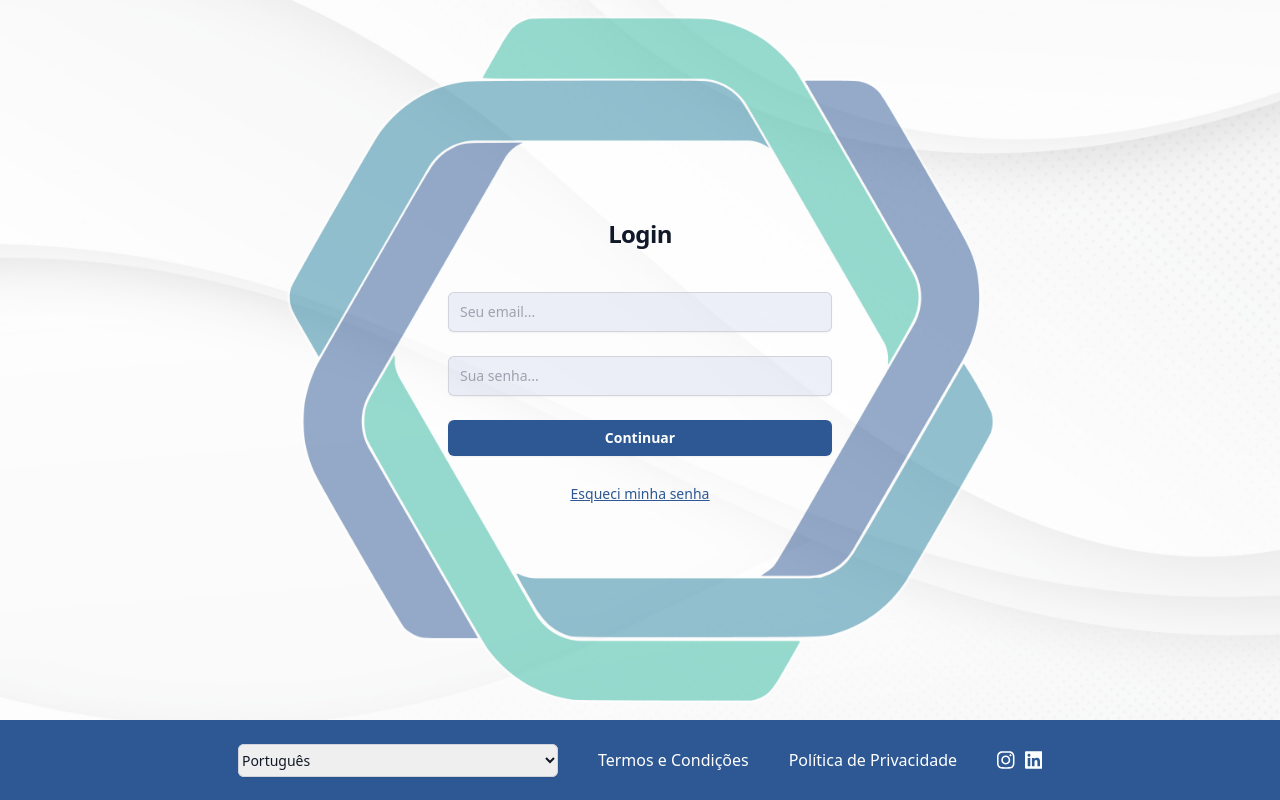
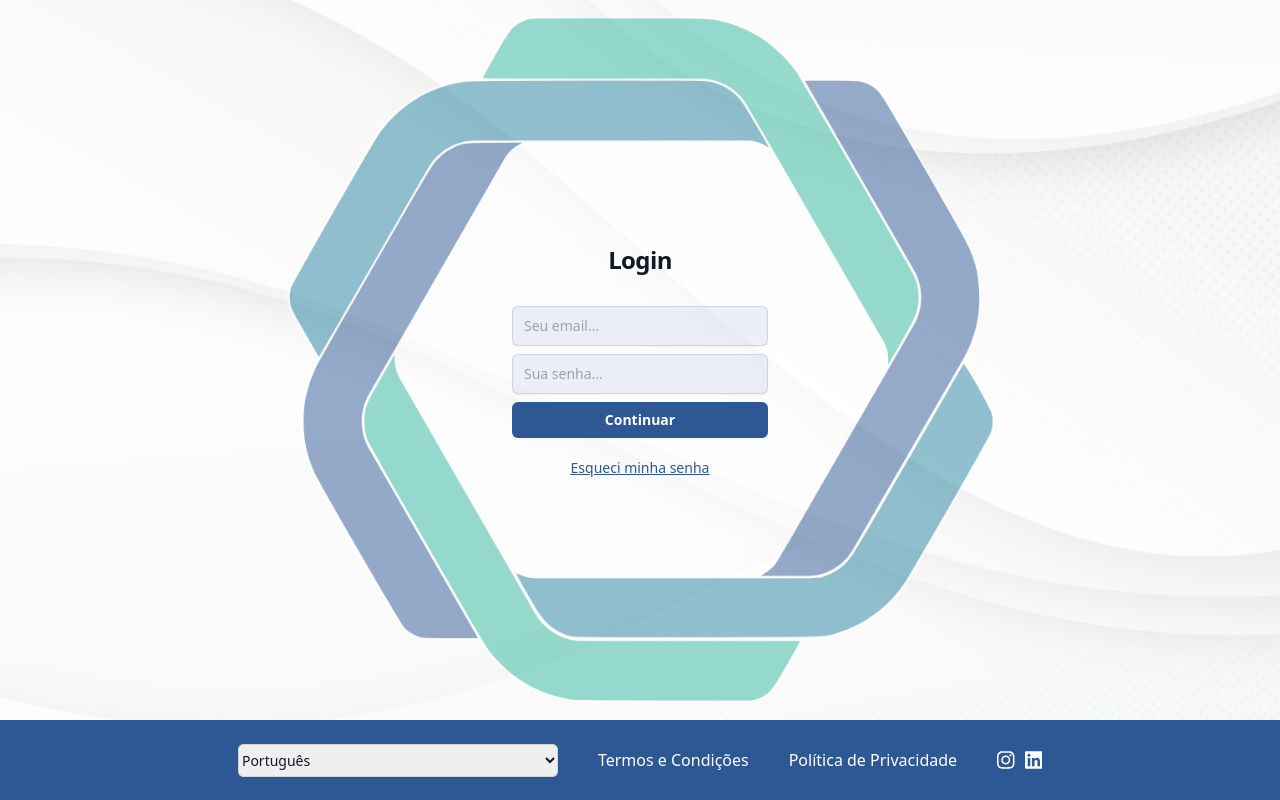
Before and after one commit to MateoMigone/ortesys-3D, a Nuxt app: page /login in a window 1280 px wide. Built offline with nearby package versions, Linux system fonts and the light colour scheme.

Commit message:
adjusting login form size

```diff
--- a/pages/login.vue
+++ b/pages/login.vue
@@ -10,9 +10,9 @@
       </h2>
     </div>
 
-    <div class="mt-8 sm:mx-auto sm:w-full sm:max-w-sm">
-      <form class="space-y-6" action="#" method="POST">
-        <div class="mt-2">
+    <div class="mt-5 sm:mx-auto sm:w-full sm:max-w-sm">
+      <form class="flex flex-col items-center" action="#" method="POST">
+        <div class="md:w-2/3 mt-2">
           <input
             id="email"
             name="email"
@@ -24,7 +24,7 @@
           />
         </div>
 
-        <div class="mt-2">
+        <div class="w-2/3 mt-2">
           <input
             id="password"
             name="password"
@@ -36,7 +36,7 @@
           />
         </div>
 
-        <div>
+        <div class="w-2/3 mt-2">
           <button
             type="submit"
             class="flex w-full justify-center rounded-md px-3 py-1.5 text-sm font-semibold leading-6 text-white shadow-sm focus-visible:outline focus-visible:outline-2 focus-visible:outline-offset-2"
@@ -46,7 +46,7 @@
         </div>
       </form>
 
-      <p class="underline mt-7 text-center text-sm">
+      <p class="underline mt-5 text-center text-sm">
         <NuxtLink to="/">Esqueci minha senha</NuxtLink>
       </p>
     </div>
```
